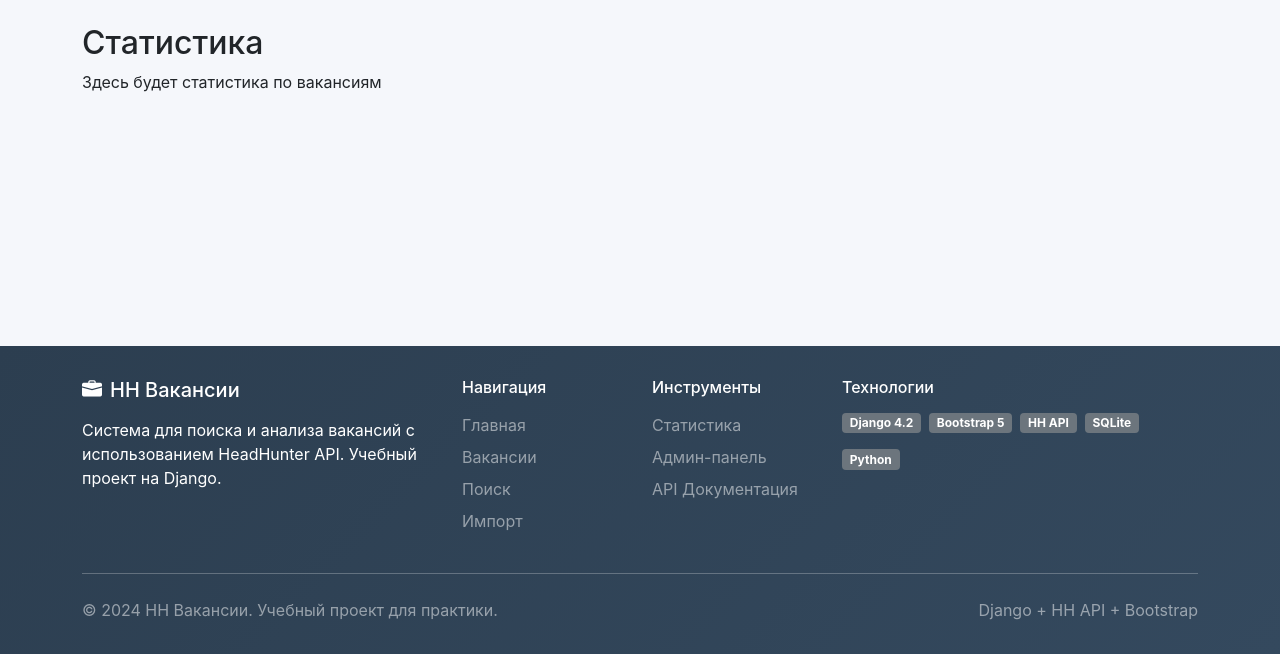
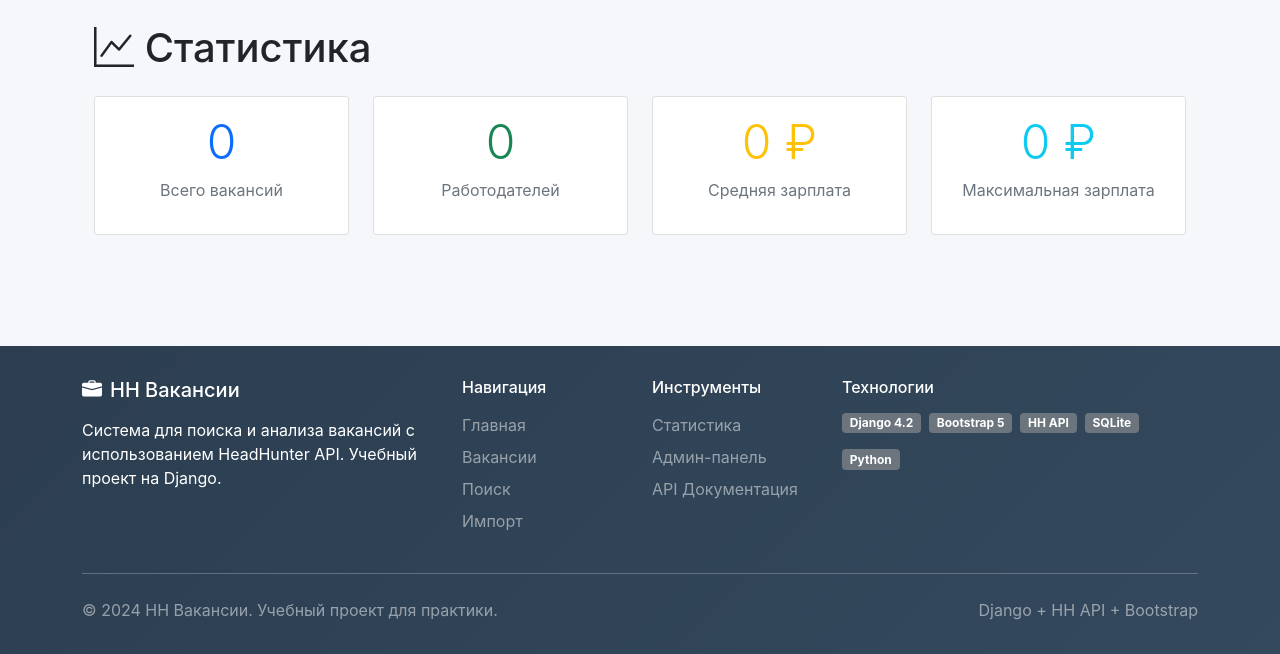
Before and after one commit to vozderjus/hh_vacancies_project, a Django app: page /statistics/ in a window 1280 px wide. Shown: the part 146-800 px from the top of the page. Run offline with Django 4.2, Linux system fonts and the light colour scheme; data that the repository does not hold is empty.

Commit message:
redoing htmls

```diff
--- a/hh_vacancies_project/vacancies/templates/vacancies/statistics.html
+++ b/hh_vacancies_project/vacancies/templates/vacancies/statistics.html
@@ -1,6 +1,72 @@
 {% extends 'vacancies/base.html' %}
 
+{% block title %}Статистика{% endblock %}
+
 {% block content %}
-<h2>Статистика</h2>
-<p>Здесь будет статистика по вакансиям</p>
+<div class="container mt-4">
+    <h1 class="mb-4"><i class="bi bi-graph-up"></i> Статистика</h1>
+
+    <!-- Карточки статистики -->
+    <div class="row mb-4">
+        <div class="col-md-3 mb-3">
+            <div class="card text-center">
+                <div class="card-body">
+                    <h1 class="display-5 text-primary">{{ total_vacancies|default:0 }}</h1>
+                    <p class="text-muted">Всего вакансий</p>
+                </div>
+            </div>
+        </div>
+        <div class="col-md-3 mb-3">
+            <div class="card text-center">
+                <div class="card-body">
+                    <h1 class="display-5 text-success">{{ total_employers|default:0 }}</h1>
+                    <p class="text-muted">Работодателей</p>
+                </div>
+            </div>
+        </div>
+        <div class="col-md-3 mb-3">
+            <div class="card text-center">
+                <div class="card-body">
+                    <h1 class="display-5 text-warning">{{ avg_salary|default:0|floatformat:0 }} ₽</h1>
+                    <p class="text-muted">Средняя зарплата</p>
+                </div>
+            </div>
+        </div>
+        <div class="col-md-3 mb-3">
+            <div class="card text-center">
+                <div class="card-body">
+                    <h1 class="display-5 text-info">{{ max_salary|default:0|floatformat:0 }} ₽</h1>
+                    <p class="text-muted">Максимальная зарплата</p>
+                </div>
+            </div>
+        </div>
+    </div>
+
+    <!-- Топ работодателей -->
+    {% if top_employers %}
+    <div class="card shadow-sm">
+        <div class="card-body">
+            <h5 class="card-title"><i class="bi bi-building"></i> Топ работодателей</h5>
+            <div class="table-responsive mt-3">
+                <table class="table table-hover">
+                    <thead>
+                        <tr>
+                            <th>Работодатель</th>
+                            <th>Количество вакансий</th>
+                        </tr>
+                    </thead>
+                    <tbody>
+                        {% for employer in top_employers %}
+                        <tr>
+                            <td>{{ employer.employer_name }}</td>
+                            <td><span class="badge bg-primary">{{ employer.count }}</span></td>
+                        </tr>
+                        {% endfor %}
+                    </tbody>
+                </table>
+            </div>
+        </div>
+    </div>
+    {% endif %}
+</div>
 {% endblock %}
```
Also changed, not shown: hh_vacancies_project/vacancies/templates/vacancies/import.html (+27 -4 lines).
